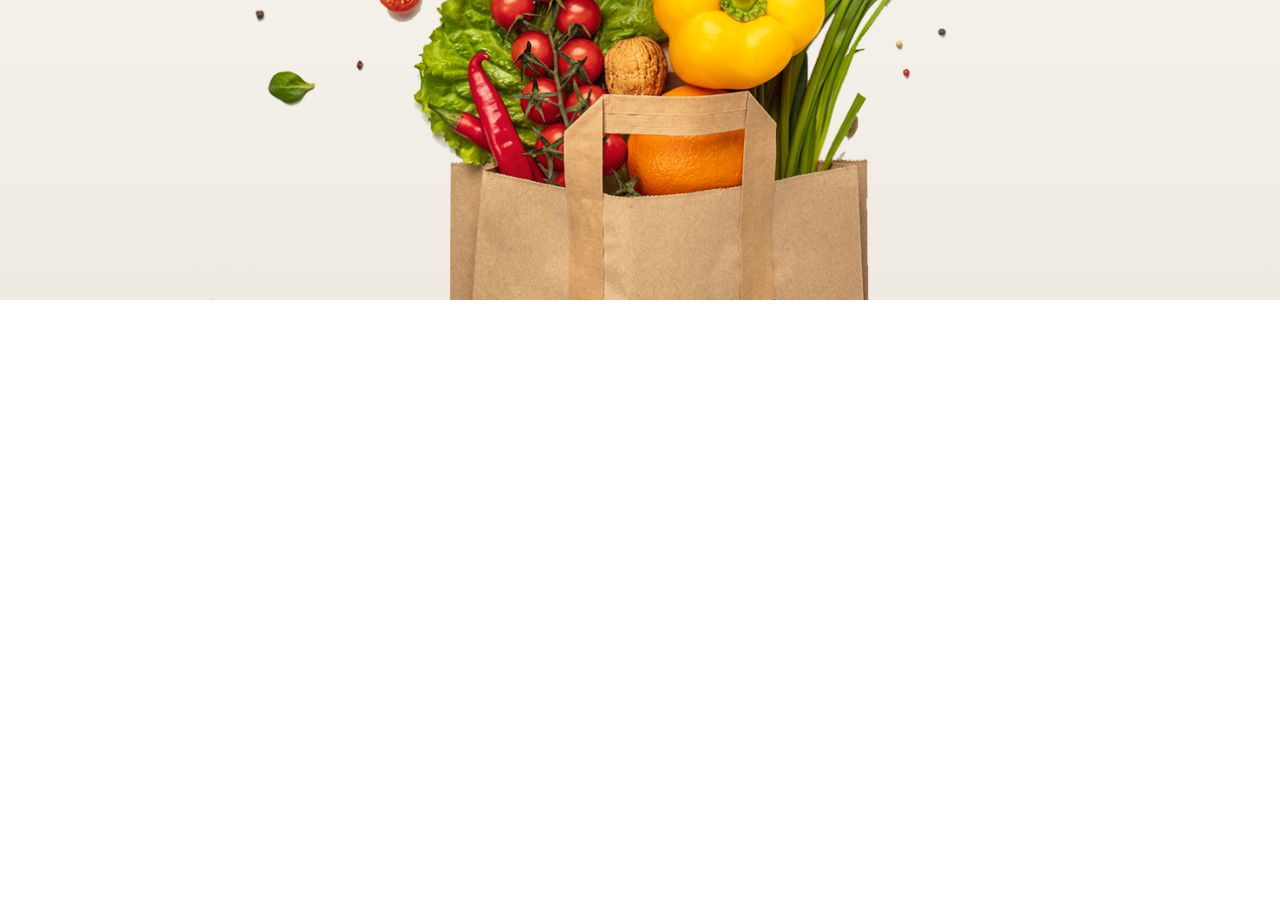
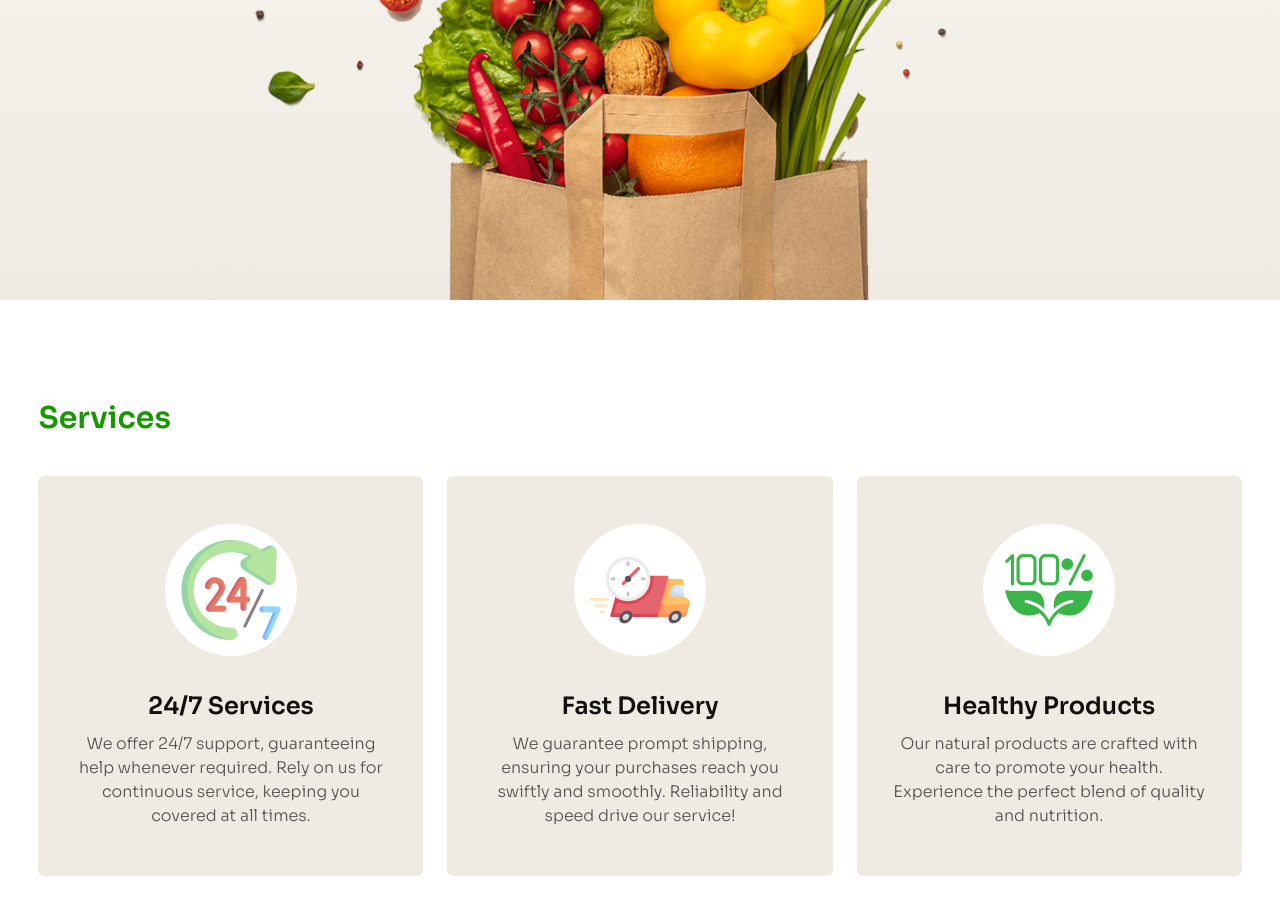
Before and after one commit to reflexsafwan/Grocery-market, a plain HTML site: page index.html in a window 1280 px wide. Shown: the part 825-1739 px from the top of the page. Before the commit the page ends 1125 px from the top, so only its background shows below. Drawn offline with nearby package versions, Linux system fonts and the light colour scheme.

Commit message:
services section added

```diff
--- a/index.html
+++ b/index.html
@@ -88,6 +88,48 @@
             <img src="images/hero-vegetables.png" alt="">
         </div>
     </header>
+
+    <!-- Services -->
+    <section class="w-[94%] md:max-w-7xl mx-auto my-[100px]">
+        <div>
+            <h2 class="text-3xl font-[600] text-[#179800]">Services</h2>
+            <div class="grid md:grid-cols-3 gap-6 pt-[40px]">
+                <div class="p-9 py-12 rounded-md bg-[#EFEBE3] flex flex-col gap-2 justify-center items-center">
+                    <div class="bg-white rounded-full p-4 mb-[24px]">
+                        <img src="images/service.png" alt="">
+                    </div>
+                    <h2 class="text-[24px] font-[600] text-[#111111] text-center">24/7 Services</h2>
+                    <p class="font-[300] text-center text-[#525151]">
+                        We offer 24/7 support, guaranteeing help whenever required. Rely on us for continuous
+                        service, keeping you covered at all times.
+                    </p>
+                </div>
+                <div class="p-9 py-12 rounded-md bg-[#EFEBE3] flex flex-col gap-2 justify-center items-center">
+                    <div class="bg-white rounded-full p-4 mb-[24px]">
+                        <img src="images/delivery.png" alt="">
+                    </div>
+                    <h2 class="text-[24px] font-[600] text-[#111111] text-center">Fast Delivery</h2>
+                    <p class="font-[300] text-center text-[#525151]">
+                        We guarantee prompt shipping, ensuring your purchases reach you swiftly and smoothly.
+                        Reliability and speed drive our service!
+                    </p>
+                </div>
+                <div class="p-9 py-12 rounded-md bg-[#EFEBE3] flex flex-col gap-2 justify-center items-center">
+                    <div class="bg-white rounded-full p-4 mb-[24px]">
+                        <img src="images/healthy.png" alt="">
+                    </div>
+                    <h2 class="text-[24px] font-[600] text-[#111111] text-center">Healthy Products</h2>
+                    <p class="font-[300] text-center text-[#525151]">
+                        Our natural products are crafted with care to promote your health. Experience the perfect blend
+                        of quality and nutrition.
+                    </p>
+                </div>
+            </div>
+        </div>
+    </section>
+
+
+
 </body>
 
 </html>
```
Also changed, not shown: images/logo-mobile.png (added).
